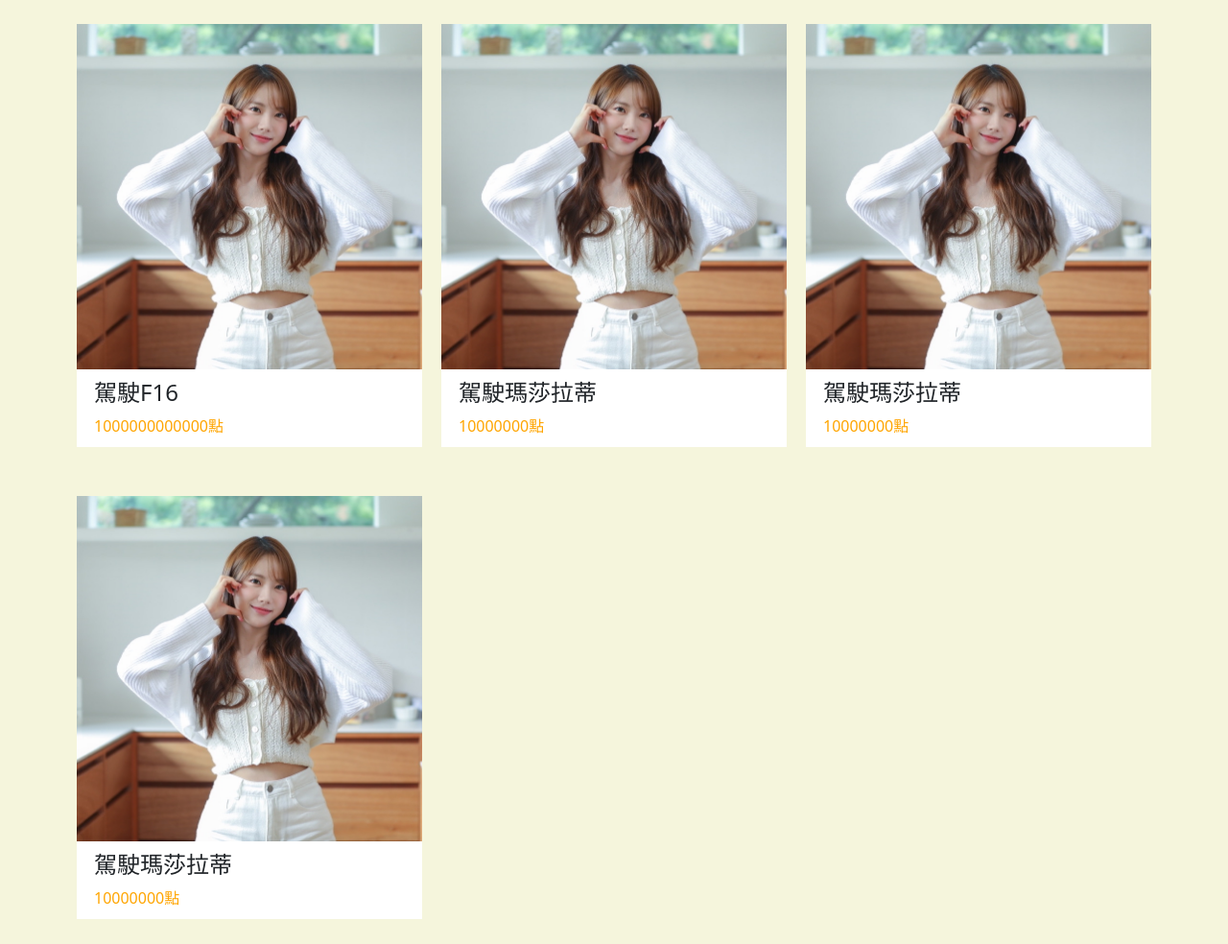
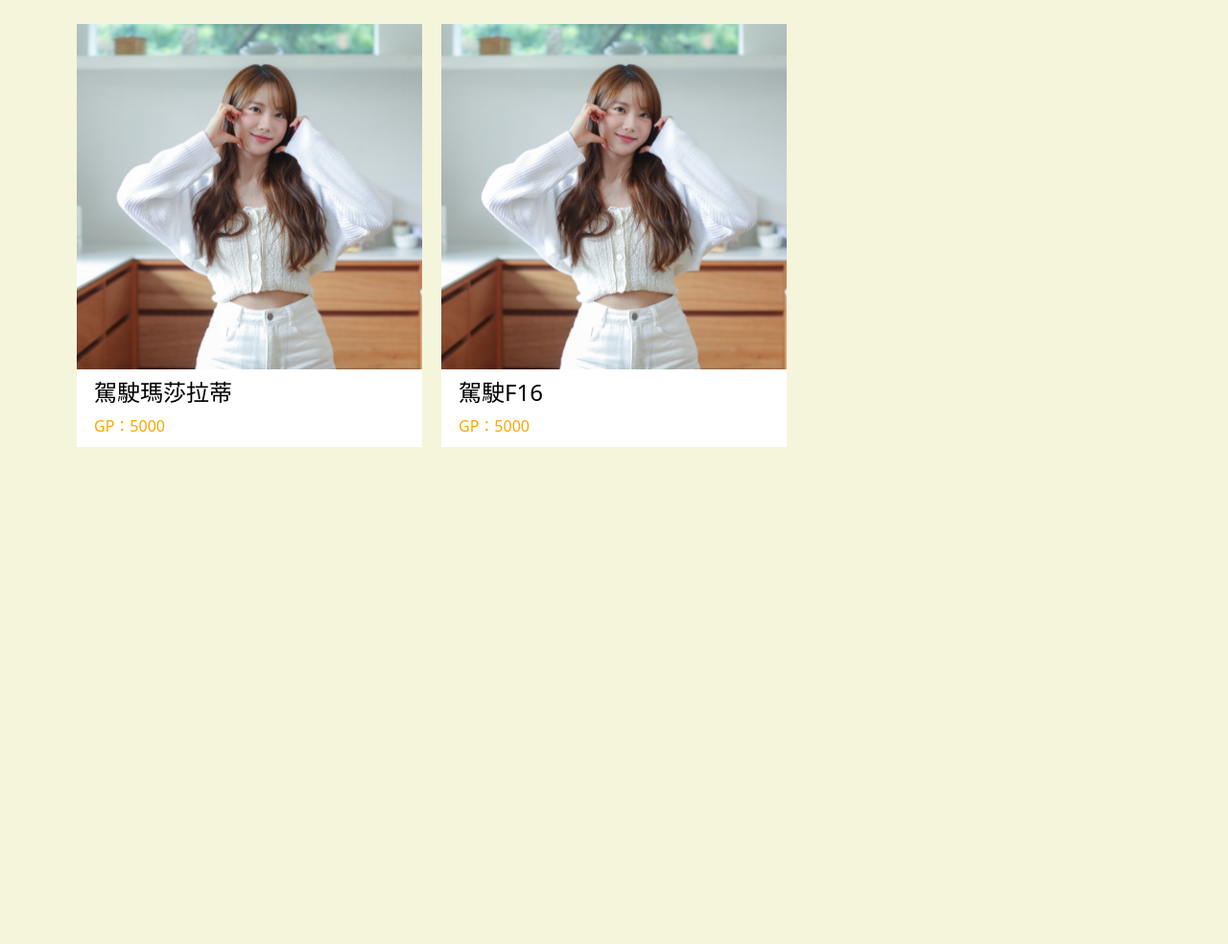
Before and after one commit to GaeunHome/SA, a Django app: template templates/Redemption.html in a window 1280 px wide. Shown: the part 141-1125 px from the top of the page at 96% size. After the commit the page ends 607 px from the top, so only its background shows below. Run offline with Django 4.2, Linux system fonts and the light colour scheme; the template is opened without the code that fills it: values that come from a table or form of the project are taken from there, others are empty; data comes from the database, SQL or seed files in the repository; both versions use the stored data as it was after the commit.

Commit message:
碳權商品頁製作完成

```diff
--- a/demo/urls.py
+++ b/demo/urls.py
@@ -15,7 +15,7 @@ Including another URLconf
 """
 from django.contrib import admin
 from django.urls import path
-from myapp.views import signin, vip, signup, passbook, report
+from myapp.views import signin, vip, signup, passbook, report, productlist
 
 urlpatterns = [
     path('admin/', admin.site.urls),
@@ -24,4 +24,5 @@ urlpatterns = [
     path('signup/', signup, name=""),
     path('passbook/', passbook, name=""),
     path('question/', report, name=""),
+    path('productlist/', productlist, name=""),
 ]
--- a/myapp/admin.py
+++ b/myapp/admin.py
@@ -1,5 +1,5 @@
 from django.contrib import admin
-from myapp.models import member, question, transaction
+from myapp.models import member, question, transaction, product
 
 class userAdmin(admin.ModelAdmin):
     list_display=('account','password','phone','email','name','GPOINT')
@@ -13,3 +13,7 @@ admin.site.register(question, questionAdmin)
 class transactionAdmin(admin.ModelAdmin):
     list_display=('ORDID','MEMO','MEMID','CDATE','GPOINT','AMOUNT','APPID')
 admin.site.register(transaction, transactionAdmin)
+
+class productAdmin(admin.ModelAdmin):
+    list_display=('productID','productname','productpoint')
+admin.site.register(product, productAdmin)
--- a/myapp/models.py
+++ b/myapp/models.py
@@ -28,3 +28,10 @@ class transaction(models.Model):
     APPID = models.IntegerField() # 智慧喜組別
     def __str__(self):
         return self.MEMID
+
+class product(models.Model):
+    productID = models.AutoField(primary_key=True)
+    productname = models.CharField(max_length=20, null=False)
+    productpoint = models.IntegerField()
+    def __str__(self):
+        return self.productname
--- a/static/css/service.css
+++ b/static/css/service.css
@@ -10,6 +10,9 @@ header{
 .container .col-md-4{
     padding: 5px 10px 10px 10px;
 }
+.col-md-4 a{
+    text-decoration: none;
+}
 .container .buyit{
     background-color: #FFFFFF;
 }
@@ -19,6 +22,7 @@ header{
     margin-right: 5%;
 }
 .buy_content h4{
+    color: black;
     padding-top: 10px;
 }
 .buy_content p{
--- a/templates/Redemption.html
+++ b/templates/Redemption.html
@@ -14,7 +14,7 @@
 <body style="background-color: beige;">
   <nav class="navbar navbar-expand-lg navbar-dark bg-dark">
     <div class="container-fluid">
-      <a class="navbar-brand" href="#"><img src="assets/img/logo.png">&ensp;台灣碳治郎</a>
+      <a class="navbar-brand" href="#"><img src="{% static 'img/logo.png' %}">&ensp;台灣碳治郎</a>
       <button class="navbar-toggler" type="button" data-bs-toggle="collapse" data-bs-target="#navbarSupportedContent"
         aria-controls="navbarSupportedContent" aria-expanded="false" aria-label="Toggle navigation">
         <span class="navbar-toggler-icon"></span>
@@ -22,7 +22,7 @@
       <div class="collapse navbar-collapse" id="navbarSupportedContent">
         <ul class="navbar-nav me-auto mb-2 mb-lg-0">
           <li class="nav-item">
-            <a class="nav-link active" aria-current="page" href="member.html">個人資訊</a>
+            <a class="nav-link active" aria-current="page" href="/member/">個人資訊</a>
           </li>
           <li class="nav-item dropdown">
             <a class="nav-link dropdown-toggle" href="#" id="navbarDropdown" role="button" data-bs-toggle="dropdown"
@@ -30,8 +30,8 @@
               碳權點數
             </a>
             <ul class="dropdown-menu" aria-labelledby="navbarDropdown">
-              <li><a class="dropdown-item" href="redemption.html">碳權點數商城</a></li>
-              <li><a class="dropdown-item" href="passbook.html">碳權存摺</a></li>
+              <li><a class="dropdown-item" href="">碳權點數商城</a></li>
+              <li><a class="dropdown-item" href="/passbook/">碳權存摺</a></li>
             </ul>
           </li>
           <li class="nav-item">
@@ -47,44 +47,19 @@
   <header>⛽️&ensp;行</header>
   <div class="container">
     <div class="row">
+      {% for productID in products %}
       <div class="col-md-4">
-        <div class="buyit">
-          <img src="assets/img/luda.jpeg" class="img-fluid mx-auto d-block" alt="">
-          <div class="buy_content">
-            <h4>駕駛F16</h4>
-            <p>1000000000000點</p>
+        <a href="">
+          <div class="buyit">
+            <img src="{% static 'img/Luda.jpeg' %}" class="img-fluid mx-auto d-block" alt="">
+            <div class="buy_content">
+              <h4>{{ productID.productname }}</h4>
+              <p>GP：{{ productID.productpoint }}</p>
+            </div>
           </div>
-        </div>
+        </a>
       </div>
-      <div class="col-md-4">
-        <div class="buyit">
-          <img src="assets/img/luda.jpeg" class="img-fluid mx-auto d-block" alt="">
-          <div class="buy_content">
-            <h4>駕駛瑪莎拉蒂</h4>
-            <p>10000000點</p>
-          </div>
-        </div>
-      </div>
-      <div class="col-md-4">
-        <div class="buyit">
-          <img src="assets/img/luda.jpeg" class="img-fluid mx-auto d-block" alt="">
-          <div class="buy_content">
-            <h4>駕駛瑪莎拉蒂</h4>
-            <p>10000000點</p>
-          </div>
-        </div>
-      </div>
-    </div>
-    <div class="row">
-      <div class="col-md-4">
-        <div class="buyit">
-          <img src="assets/img/luda.jpeg" class="img-fluid mx-auto d-block" alt="">
-          <div class="buy_content">
-            <h4>駕駛瑪莎拉蒂</h4>
-            <p>10000000點</p>
-          </div>
-        </div>
-      </div>
+      {% endfor %}
     </div>
   </div>
 
--- a/templates/commodity.html
+++ b/templates/commodity.html
@@ -86,7 +86,6 @@
     </div>
     <div class="row">
       <div class="col-md-12">
-
       </div>
     </div>
   </div>
```
Also changed, not shown: myapp/views.py (+10 -1 lines), db.sqlite3, myapp/migrations/0013_product.py (added), myapp/migrations/0014_product_productpoint.py (added).
